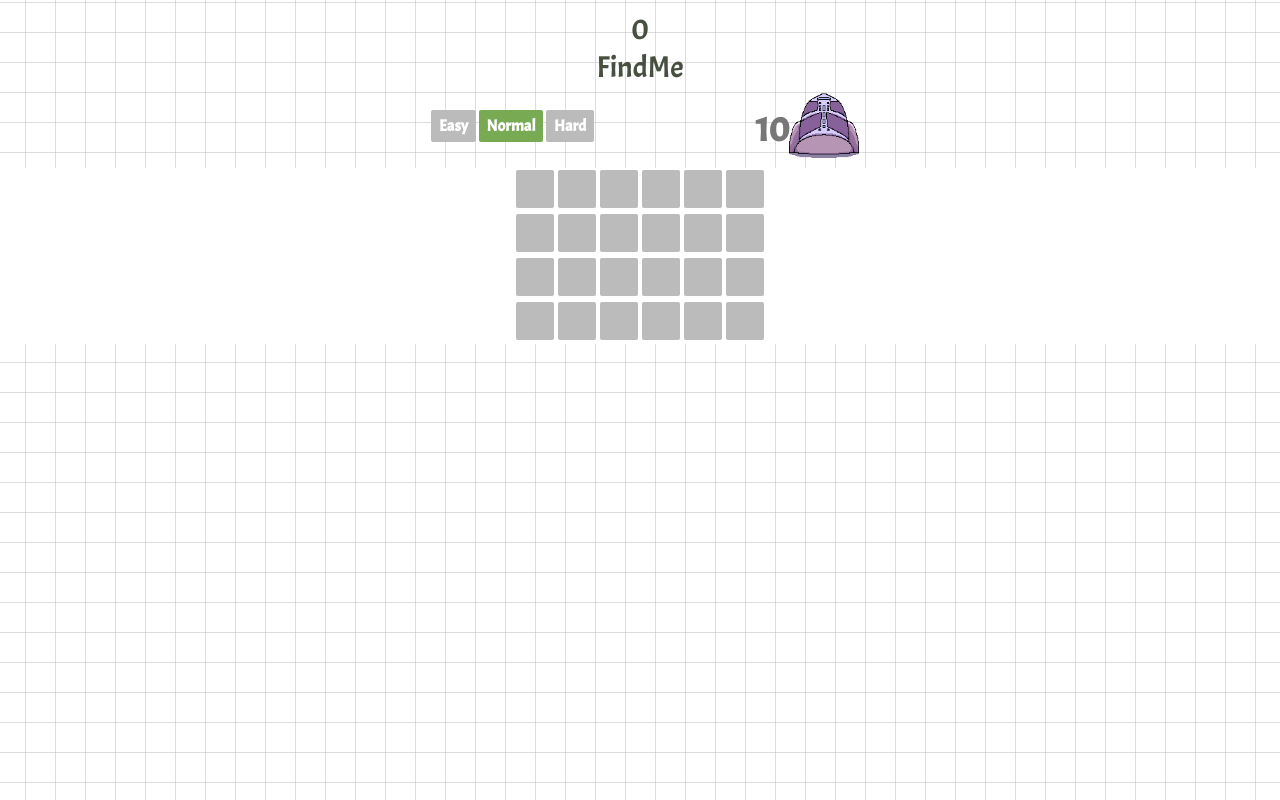
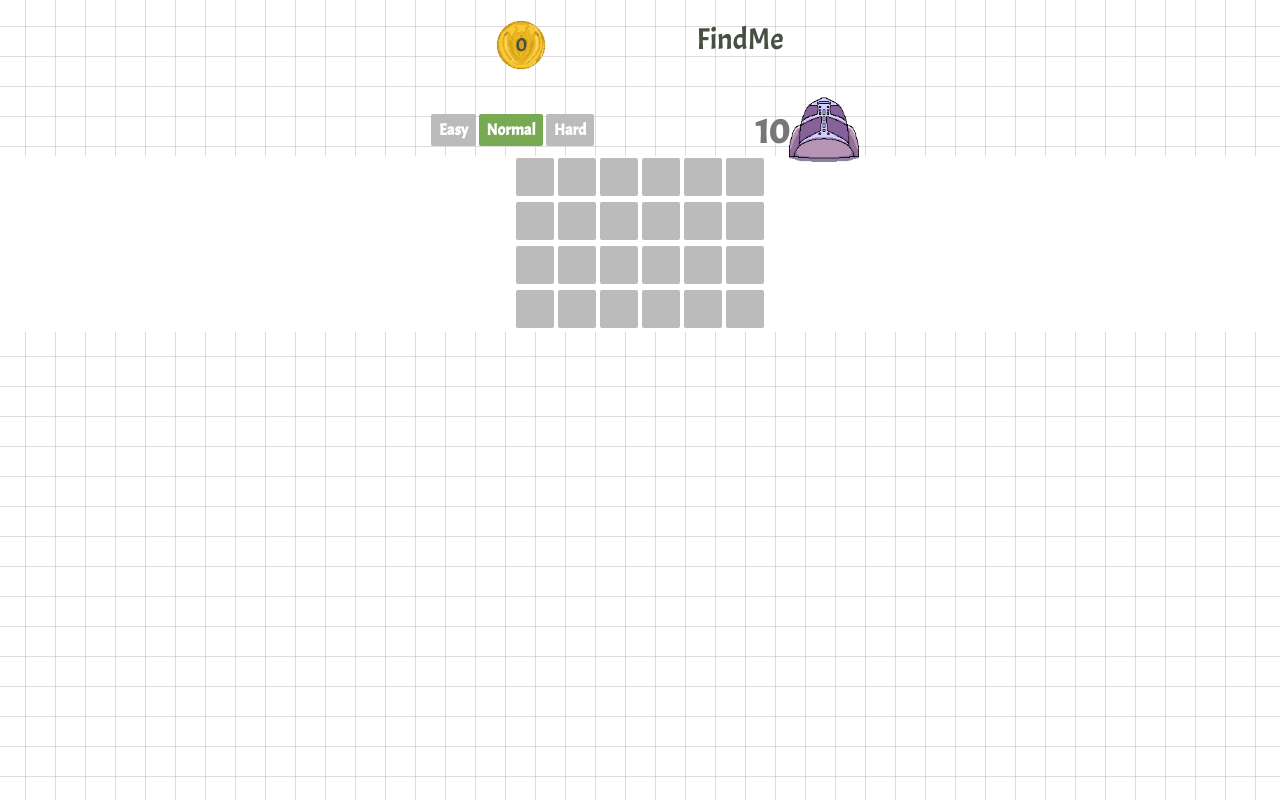
Before and after one commit to NatalinaR/FindMe, a plain HTML site: page index.html in a window 1280 px wide. Drawn offline with nearby package versions, Linux system fonts and the light colour scheme.

Commit message:
Update style.css

```diff
--- a/style.css
+++ b/style.css
@@ -4,29 +4,47 @@
 	-moz-user-select: none;
 	-ms-user-select: none;
 	user-select: none;
+    margin: 0;
+    padding: 0;
+
+    font-family: 'Acme', sans-serif;
+    font-size: 16px;
 }
 
+
+
 body {
-    margin: 0;
-    padding: 0;
     border: none;
     background: linear-gradient( #bbb, transparent 1px), linear-gradient( 90deg, #bbb, transparent 1px);
 	background-size: 30px 30px;
 	background-position: center center;
     background-color: rgb(255, 255, 255);
 
-    font-family: 'Acme', sans-serif;
-    font-size: 16px;
+    /* justify-content: center; */
+    /* align-items: center; */
     text-align: center; /* Important */
 
-	min-width: 360px;
+    min-width: 360px;
+}
+
+.wrapper {
+    /* display: flex; */
+    width: 100%;
+    height: 100%;
+    z-index: 0;
+
+    text-align: center;
+    align-items: center;
+    text-align: center;
+
+    min-width: 360px;
 }
 
 /* Dashboard and Controls */
 
 #dashboard {
     text-align: left;
-    margin-top: 30px;
+    margin-top: 40px;
 }
 
 .controls {
@@ -193,7 +211,33 @@ color: rgb(0, 128, 55);
 }
 
 #title {
-    margin-top: 10px;
+    display:inline-flex;
+    gap: 150px;
+    margin-top: 20px;
+    margin-bottom: 10px;
+
+}
+
+.name {
+    text-align: center;
     font-size: 30px;
     color: rgb(71, 79, 64);
 }
+
+.coinsCount {
+    /* display: inline-block; */
+    text-align: center;
+    vertical-align: middle;
+    line-height: 50px;
+
+    font-size: 20px;
+    color: rgb(71, 79, 64);
+    width: 50px;
+    height: 50px;
+    border-radius: 50%;
+    /* background-color: gold; */
+    background-image: url(pics/coin1.png);
+    background-position: center;
+    background-size: contain;
+
+}
```
